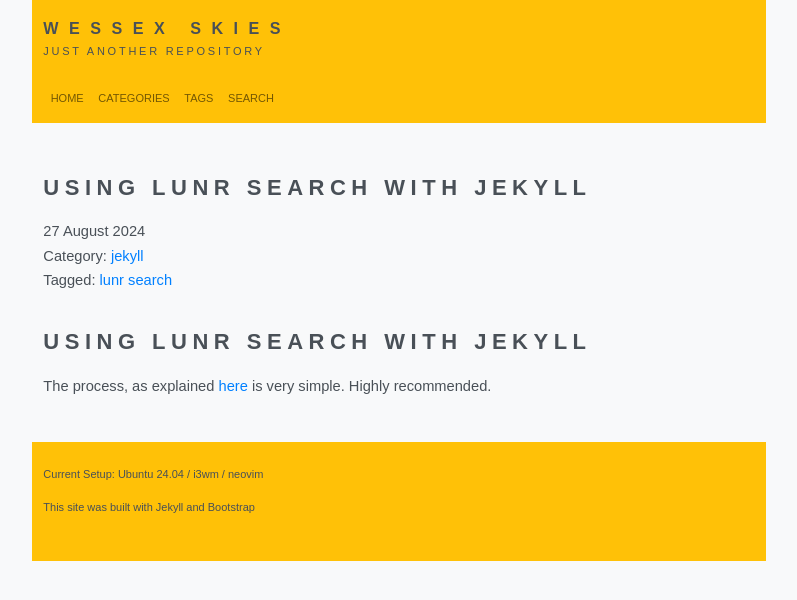
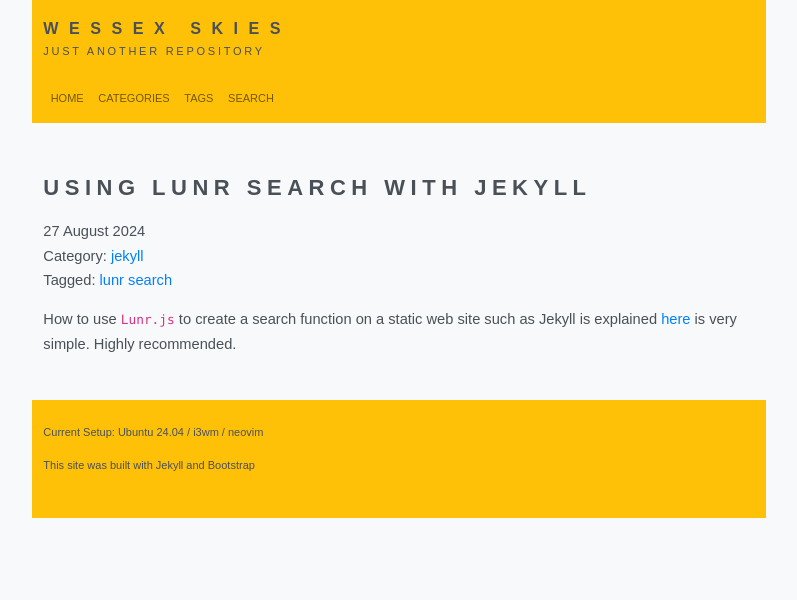
Before and after one commit to Wessex-Skies/wessex-skies.github.io, a Jekyll site: the page built from _posts/2024-08-27-132738.md, in a window 1280 px wide. Shown: the top 600 px of the page, without its empty margins (241-1038 px from the left). Built offline with Jekyll 4.4.1, drawn with Linux system fonts in a browser that asks for light colours; some web fonts are replaced.

Commit message:
automated: 2024-08-28-1631

```diff
--- a/_posts/2024-08-27-132738.md
+++ b/_posts/2024-08-27-132738.md
@@ -9,6 +9,4 @@ toc: true
 toc_label: title
 ---
 
-# Using Lunr Search With Jekyll
-
-The process, as explained [here](https://jekyllcodex.org/without-plugin/search-lunr/) is very simple. Highly recommended.
+How to use `Lunr.js` to create a search function on a static web site such as Jekyll is explained [here](https://jekyllcodex.org/without-plugin/search-lunr/) is very simple. Highly recommended.
```
